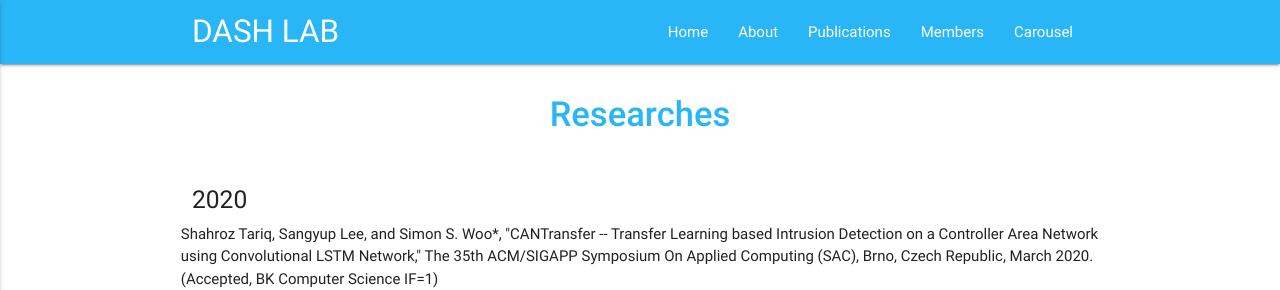
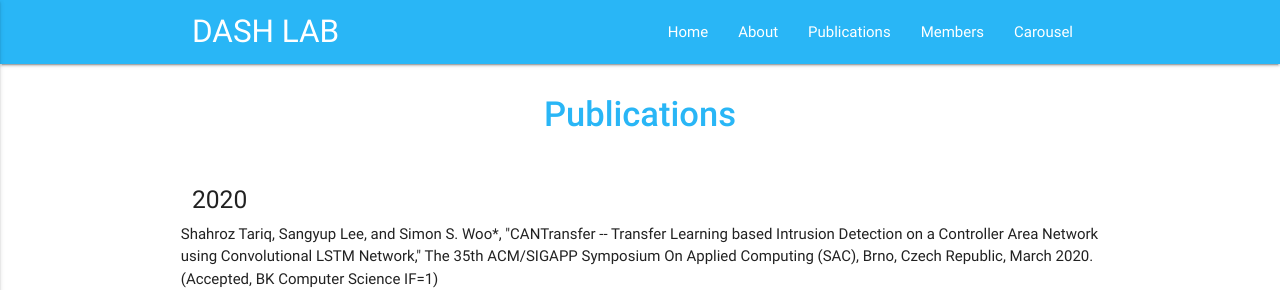
Before and after one commit to s00ne/s00ne.github.io, a Jekyll site: the page built from example2.md, in a window 1280 px wide and 900 px high. Shown: the top 290 px of the window. Built offline with Jekyll 4.4.1, drawn with Linux system fonts in a browser that asks for light colours.

Commit message:
Update example2.md

```diff
--- a/example2.md
+++ b/example2.md
@@ -4,7 +4,7 @@ title: Publications
 permalink: /Publications/
 ---
 
-<h1 class="page-title">Researches</h1>
+<h1 class="page-title">Publications</h1>
 
 <div class="section">
     <h5>2020</h5>
```
